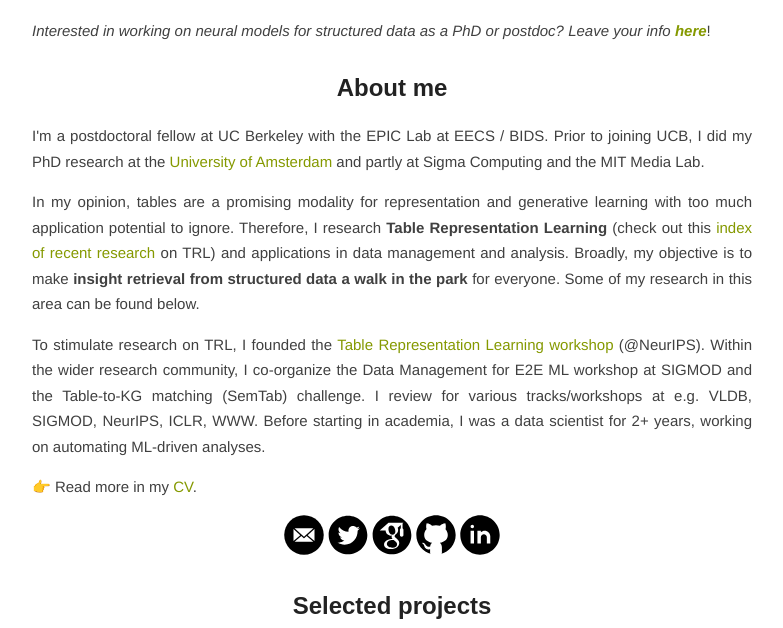
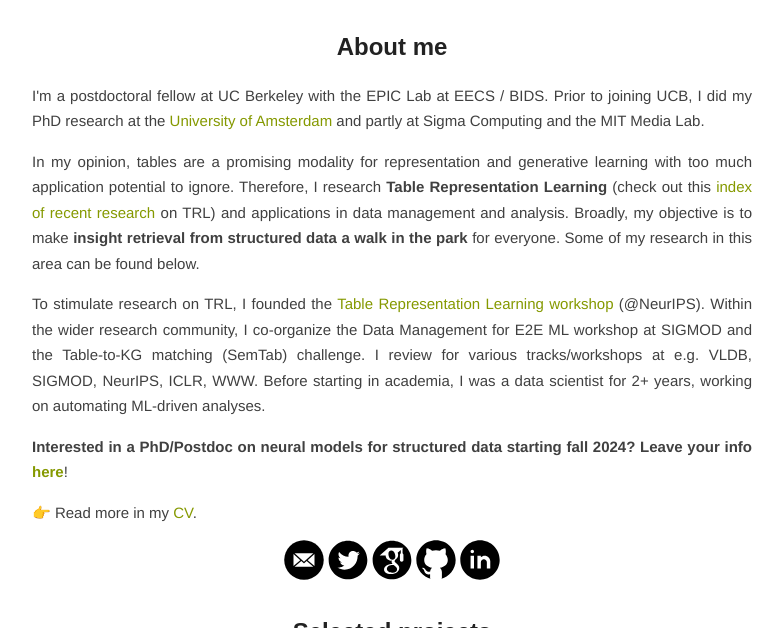
Before and after one commit to madelonhulsebos/madelonhulsebos.github.io, a Jekyll site: the page built from index.html, in a window 1280 px wide and 900 px high, cut to the strip 272-900 px from the top of the window. Shown: the whole strip, without its empty margins (248-1031 px from the left). Built offline with Jekyll 4.4.1, drawn with Linux system fonts in a browser that asks for light colours; the list of posts is cut into pages by our own code.

Commit message:
clarify vacancy

```diff
--- a/index.html
+++ b/index.html
@@ -15,9 +15,6 @@
 <div style="text-align: justify;">
 
  <div style="text-align: justify;">
-  <p>
-  <i>Interested in working on neural models for structured data as a PhD or postdoc? Leave your info <a href="https://forms.gle/DqYMbj4uXZ5uUbAX7" target="_blank"><b>here</b></a></i>!
-  </p>
 
   <h2>About me</h2>
   I'm a postdoctoral fellow at UC Berkeley with the EPIC Lab at EECS / BIDS.
@@ -32,6 +29,11 @@
   Within the wider research community, I co-organize the Data Management for E2E ML workshop at SIGMOD and the Table-to-KG matching (SemTab) challenge. I review for various tracks/workshops at e.g. VLDB, SIGMOD, NeurIPS, ICLR, WWW.
   Before starting in academia, I was a data scientist for 2+ years, working on automating ML-driven analyses.
   </p>
+
+  <p>
+    <b>Interested in a PhD/Postdoc on neural models for structured data starting fall 2024? Leave your info <a href="https://forms.gle/DqYMbj4uXZ5uUbAX7" target="_blank">here</a></b>!
+  </p>
+
   <p>
   👉 Read more in my <a href="https://madelonhulsebos.github.io/assets/CV.pdf" target="_blank"></b>CV</a>.
 </p>
```
